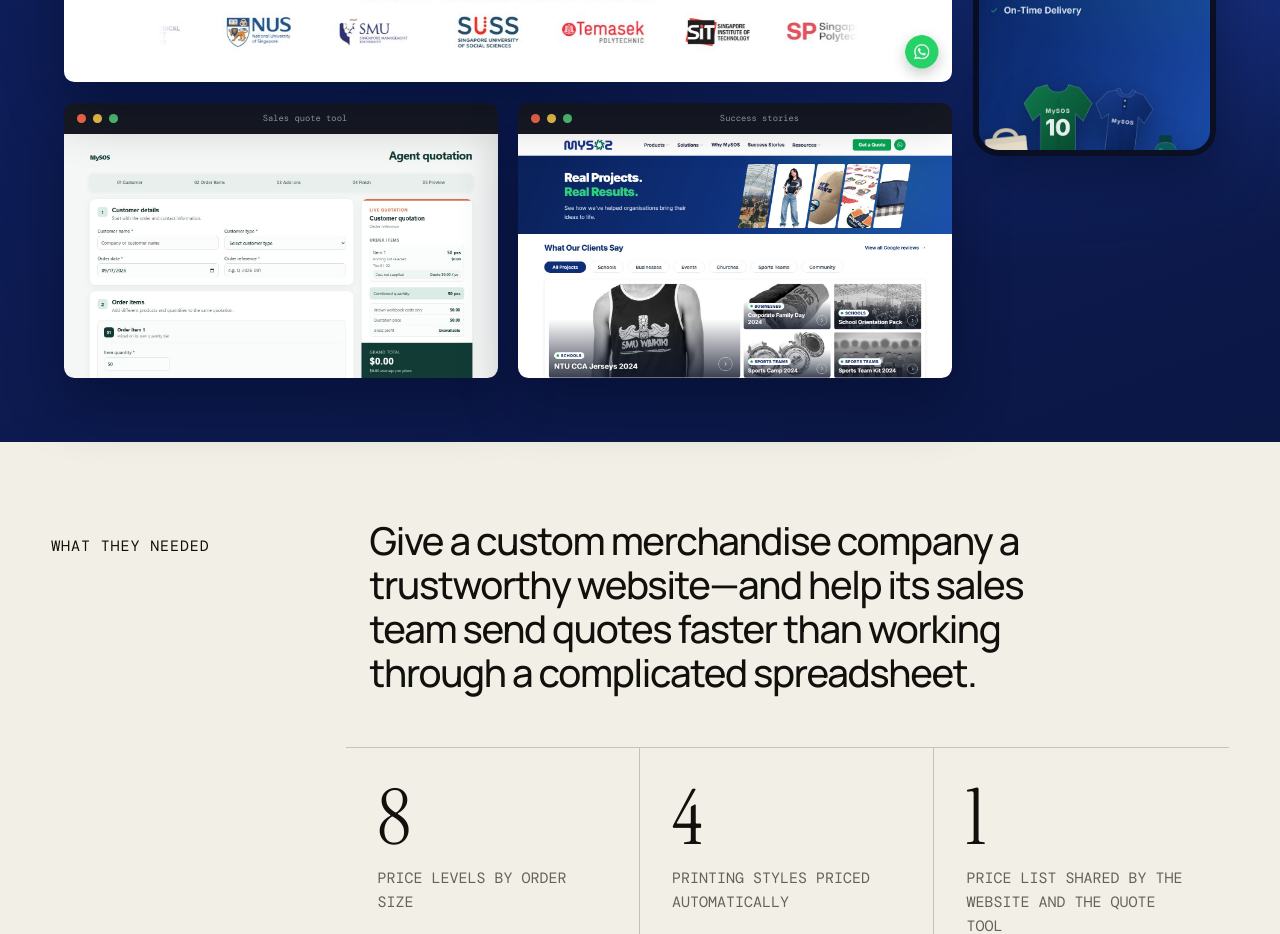
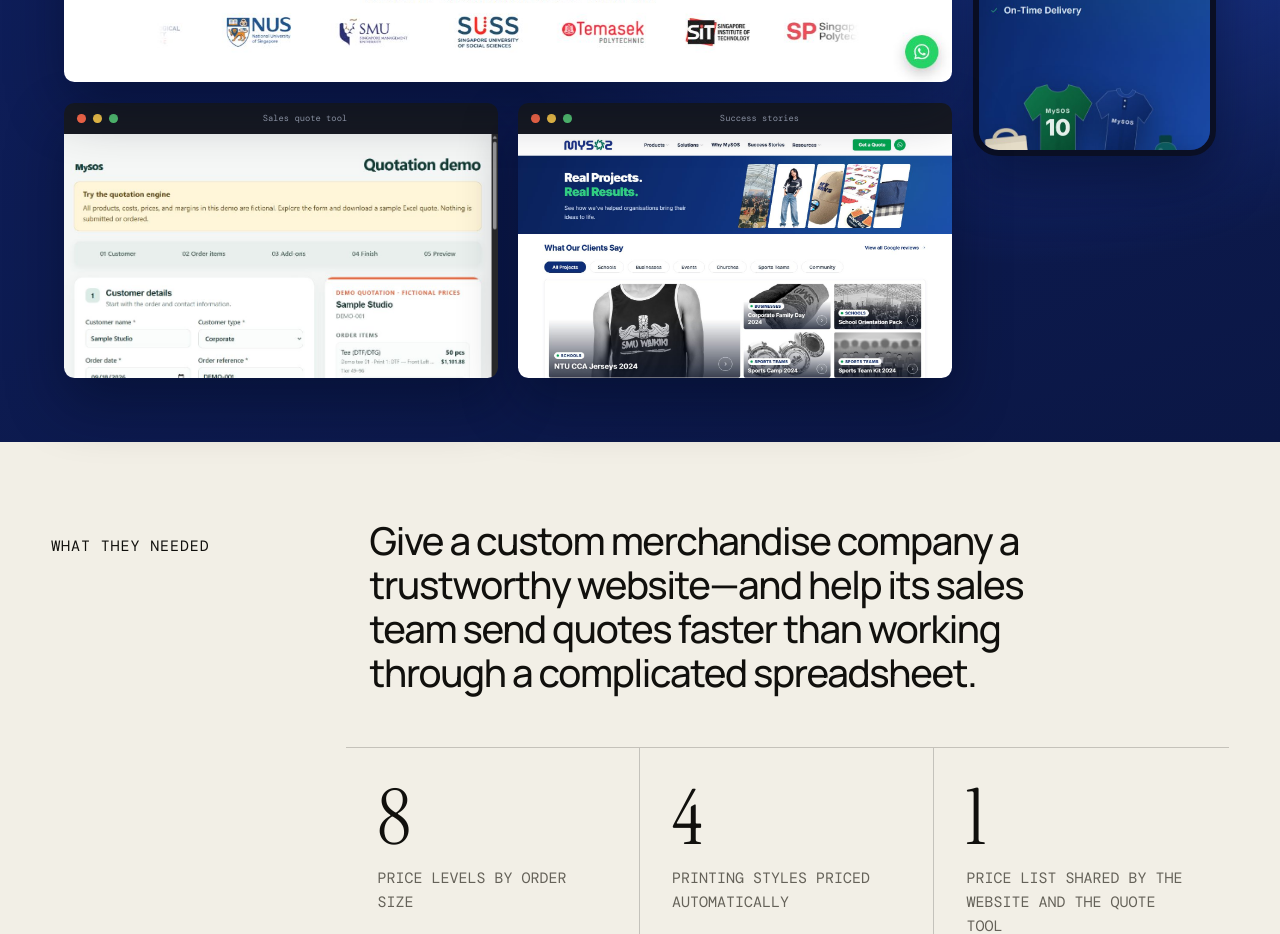
Before and after one commit to moroha29/JKM, a website: page projects/mysos.html in a window 1280 px wide. Shown: the part 940-1874 px from the top of the page. Drawn offline with nearby package versions, Linux system fonts and the light colour scheme.

Commit message:
Link quotation examples to public demo with fictional pricing

```diff
--- a/projects/mysos.html
+++ b/projects/mysos.html
@@ -56,7 +56,7 @@
             <figure class="mysos-showcase__phone"><img src="../assets/projects/mysos-mobile.jpg" alt="The MySOS homepage on a phone" width="585" height="1170" loading="lazy" /></figure>
             <figure class="mysos-showcase__tool">
               <div class="browser-chrome"><span></span><span></span><span></span><p>Sales quote tool</p></div>
-              <img src="../assets/projects/mysos-quote.jpg" alt="MySOS sales quote form with customer details, order items, and a running total" width="1440" height="960" loading="lazy" />
+              <a href="https://moroha29.github.io/mySOS/mock_quotation_engine/" target="_blank" rel="noreferrer" aria-label="Try the quotation engine with fictional demo data"><img src="../assets/projects/mysos-quote-demo.png" alt="MySOS public quotation demo using fictional prices" width="1024" height="768" loading="lazy" /></a>
             </figure>
             <figure class="mysos-showcase__stories">
               <div class="browser-chrome"><span></span><span></span><span></span><p>Success stories</p></div>
```
Also changed, not shown: index.html (+1 -1 lines), assets/projects/mysos-quote-demo.png (added), assets/projects/mysos-quote.jpg (deleted).
